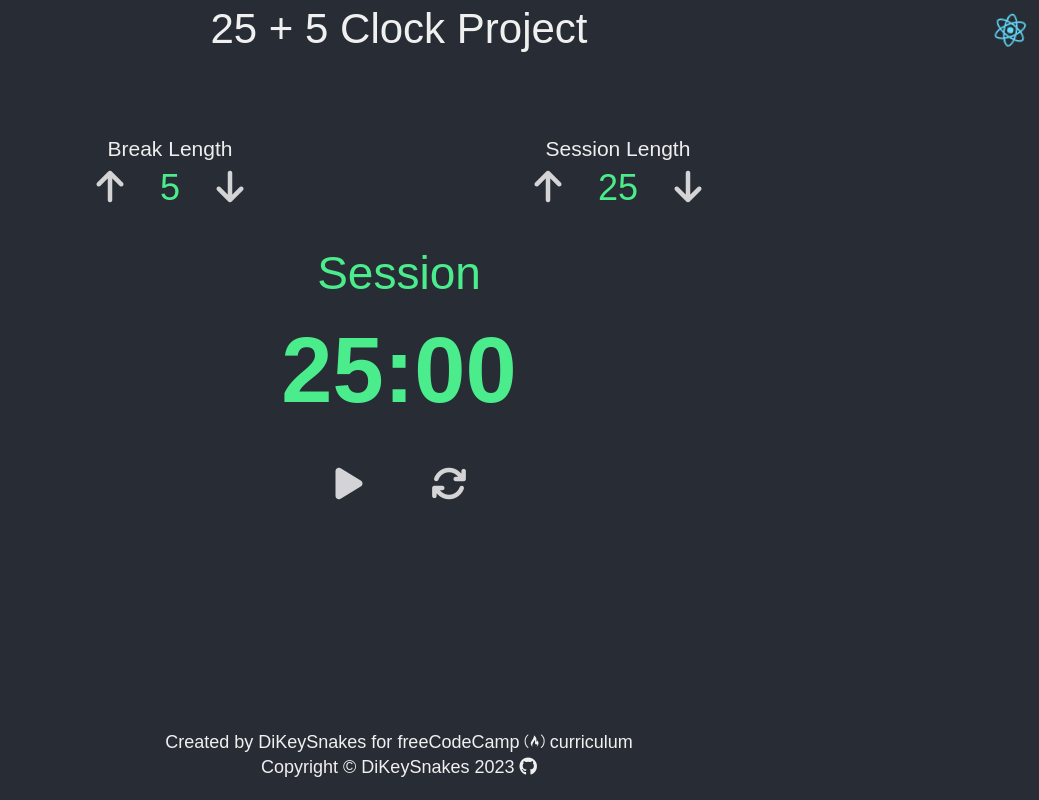
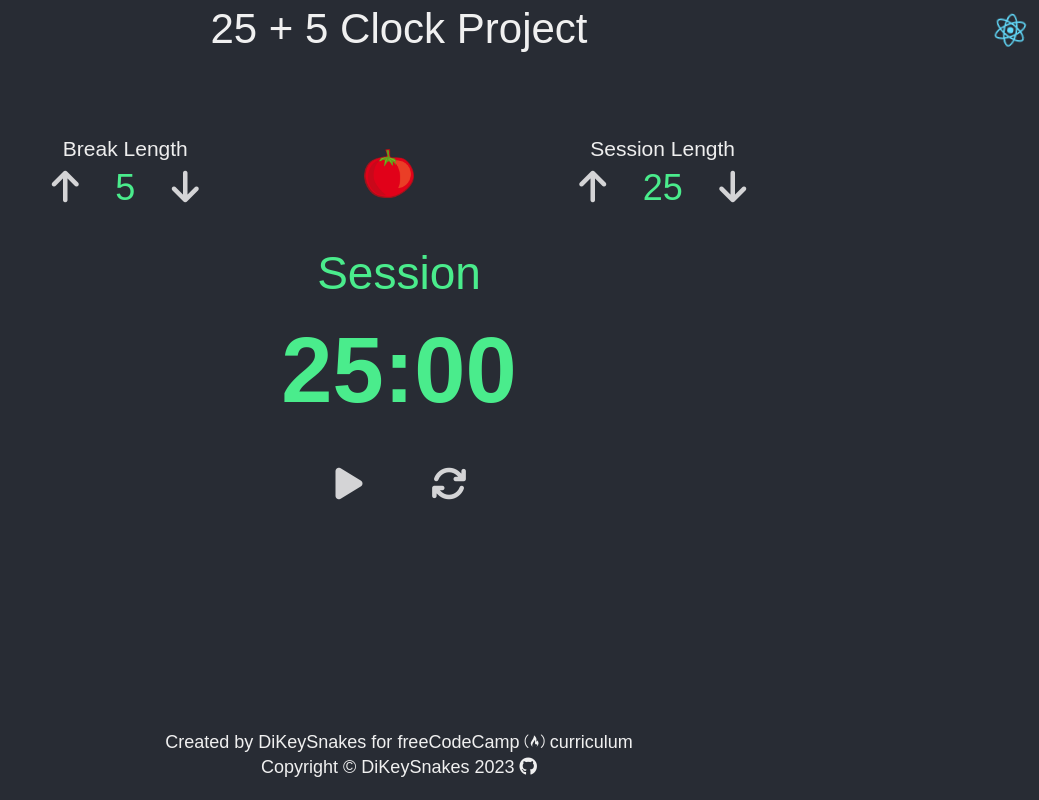
Before and after one commit to DiKeySnakes/25-plus-5-clock-project, a React (Create React App) app: page / in a window 1280 px wide. Shown: the whole page, without its empty margins (241-1280 px from the left). Built offline with nearby package versions, Linux system fonts and the light colour scheme.

Commit message:
Add an img element to settings buttons section

```diff
--- a/src/components/Clock.js
+++ b/src/components/Clock.js
@@ -1,10 +1,8 @@
 import React, { useState, useEffect, useRef } from 'react';
 import initialState from './initialState';
-// import Header from './Header';
 import Timer from './Timer';
 import SessionButtons from './SessionButtons';
-// import Footer from './Footer';
-import alarm from '../media/alarm.mp3';
+import beep from '../media/beep.mp3';
 
 function Clock() {
   const [state, setState] = useState({ ...initialState });
@@ -170,7 +168,7 @@ function Clock() {
         intClock={state.intClock}
         isTimerRunning={state.isTimerRunning}
       />
-      <audio id='beep' src={alarm} preload='auto' ref={audioRef} />
+      <audio id='beep' src={beep} preload='auto' ref={audioRef} />
     </div>
   );
 }
--- a/src/components/SessionButtons.js
+++ b/src/components/SessionButtons.js
@@ -1,4 +1,5 @@
 import SettingsGroup from './SettingsGroup';
+import tomato from '../media/tomato.png';
 
 const SessionButtons = (props) => {
   return (
@@ -11,6 +12,7 @@ const SessionButtons = (props) => {
         timerLength={props.breakLength}
         name='Break Length'
       />
+      <img src={tomato} alt='tomato' className='tomato' />
       <SettingsGroup
         handleIncrement={props.handleIncrement}
         handleDecrement={props.handleDecrement}
--- a/src/styles/Clock.css
+++ b/src/styles/Clock.css
@@ -76,3 +76,7 @@ button {
   color: #4aec8c;
   font-size: calc(2rem + 2vmin);
 }
+
+.tomato {
+  width: 5rem;
+}
```
Also changed, not shown: src/media/tomato.png (renamed from src/media/tomato-1280.png), 1 other file (tests, documents, lock files or other folders).
